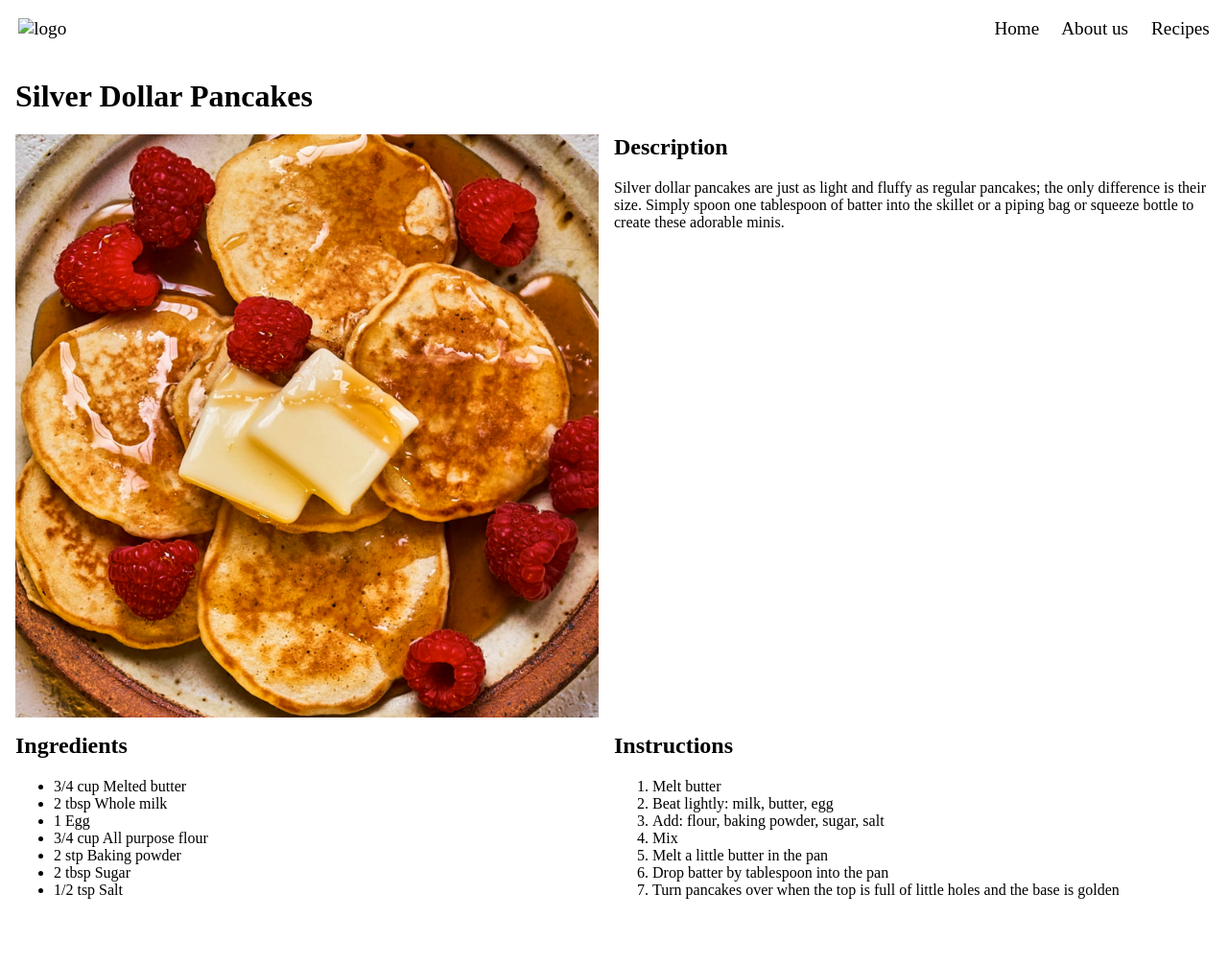
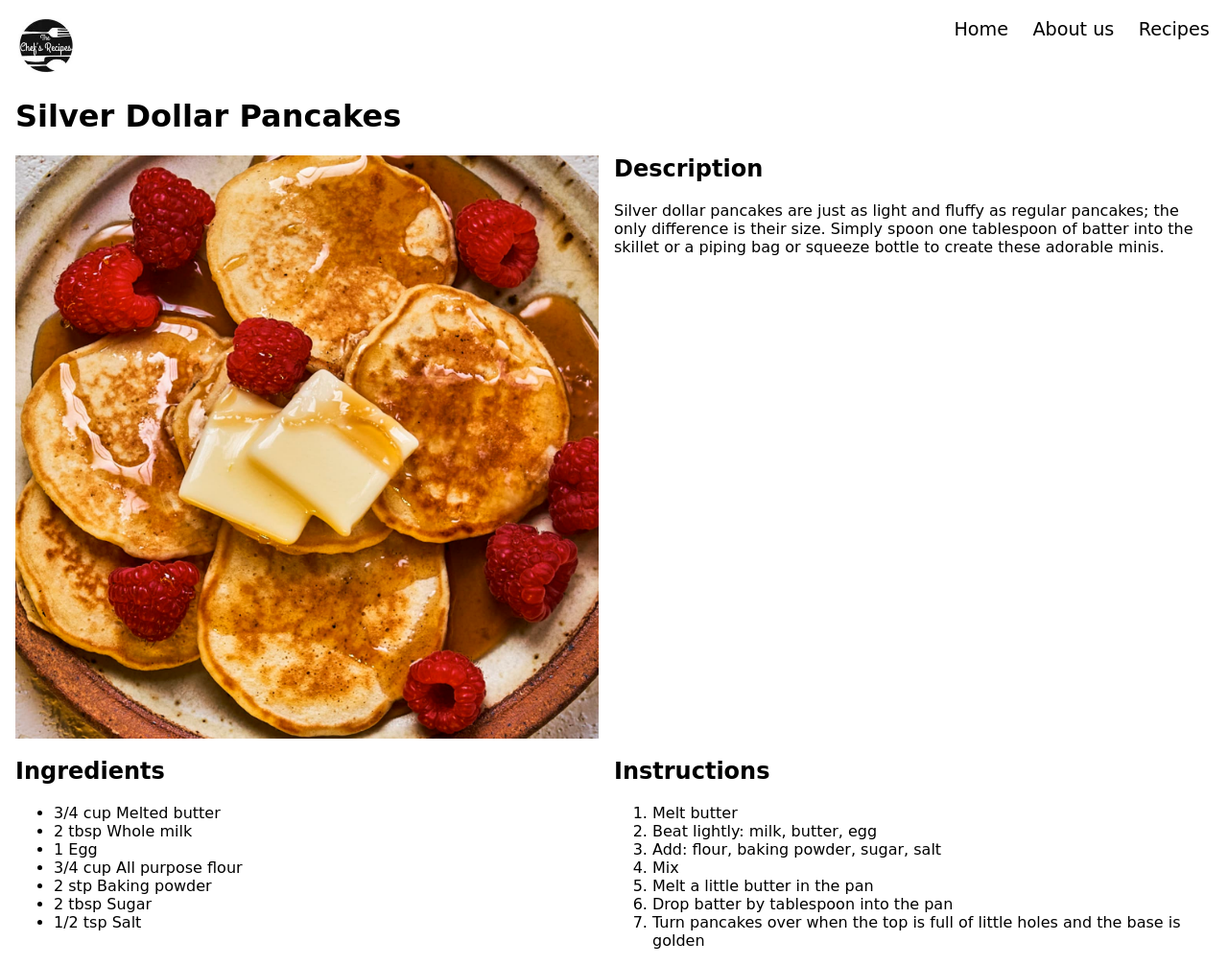
Before and after one commit to bk00119/DM_UY_2193, a plain HTML site: page hw/Week03/index.html in a window 1280 px wide. Shown: the whole page at 96% size. Before the commit the page ends 969 px from the top, so only its background shows below. Drawn offline with Linux system fonts and the light colour scheme.

Commit message:
completed hw for week3

```diff
--- a/hw/Week03/index.html
+++ b/hw/Week03/index.html
@@ -9,13 +9,15 @@
   </head>
   <body>
     <header>
-      <img src="" alt="logo" class="logo" />
+      <img src="./img/logo.jpg" alt="logo" class="logo" />
+
+      <!-- NAVBAR -->
       <nav>
         <span>Home</span>
         <span>About us</span>
-
         <div class="recipe_category">
           <span>Recipes</span>
+          <!-- SUBCATEGORY: DROPDOWN MENU UNDER RECIPES -->
           <div class="subcategory">
             <div class="subcategory_item">
               <span>subcategory 1</span>
@@ -29,14 +31,14 @@
     </header>
 
     <main>
+      <!-- RECIPE MENU TITLE -->
       <h1 class="recipe_name">Silver Dollar Pancakes</h1>
 
       <div class="recipe_intro">
-        <img
-          src="./img/pancakes.jpeg"
-          class="recipe_img"
-          alt="pancakes"
-        />
+        <!-- RECIPE IMAGE -->
+        <div class="recipe_img_container">
+          <img src="./img/pancakes.jpeg" class="recipe_img" alt="pancakes" />
+        </div>
         <div class="description_container">
           <h2 class="section_title">Description</h2>
           <p>
@@ -49,6 +51,7 @@
       </div>
 
       <div class="recipe_details">
+        <!-- RECIPE INGREDIENTS LIST -->
         <div class="ingredients_container">
           <h2 class="section_title">Ingredients</h2>
           <ul class="ingredients_list">
@@ -62,6 +65,7 @@
           </ul>
         </div>
 
+        <!-- RECIPE INSTRUCTIONS -->
         <div class="instructions_container">
           <h2 class="section_title">Instructions</h2>
           <ol class="instructions_list">
--- a/hw/Week03/styles.css
+++ b/hw/Week03/styles.css
@@ -1,25 +1,32 @@
-html, body {
+html,
+body {
   margin: 0;
 }
 
 body {
-  /* font-family: 'Brush Script MT', cursive;  */
-  /* background-color: bisque; */
+  font-family: "Brush Script MT", cursive;
+}
 
+main,
+header {
+  /* max-width: 1920px; */
 }
 
 header {
-  display: inline-block;
-  width: 100%;
   font-size: 1.2em;
-  padding: 1em;
-  box-sizing: border-box;
+  margin: 1em;
+  position: relative;
+  vertical-align: bottom;
 }
 
 nav {
   position: absolute;
   display: inline;
   right: 0;
+}
+
+.logo {
+  width: 3em;
 }
 
 .recipe_category {
@@ -31,7 +38,7 @@ nav {
 }
 
 nav span {
-  margin-right: 1em;
+  margin-left: 1em;
 }
 
 main {
@@ -45,21 +52,26 @@ main {
   box-sizing: border-box;
 }
 
-
-.recipe_img, .description_container {
+.recipe_img_container,
+.description_container {
   display: inline-block;
   vertical-align: top;
   width: 50%;
 }
 
-.recipe_img {
+.recipe_img_container {
   padding-right: 1em;
   box-sizing: border-box;
 }
 
+.recipe_img {
+  display: inline-block;
+  box-sizing: border-box;
+  width: 100%;
+}
+
 .description_container {
   position: absolute;
-  right: 0;
 }
 
 .section_title {
@@ -73,12 +85,12 @@ main {
   margin-top: 1em;
 }
 
-.ingredients_container, .instructions_container {
+.ingredients_container,
+.instructions_container {
   display: inline-block;
   width: 50%;
 }
 
 .instructions_container {
   position: absolute;
-  right: 0;
 }
```
Also changed, not shown: hw/Week03/img/logo.jpg (added).
